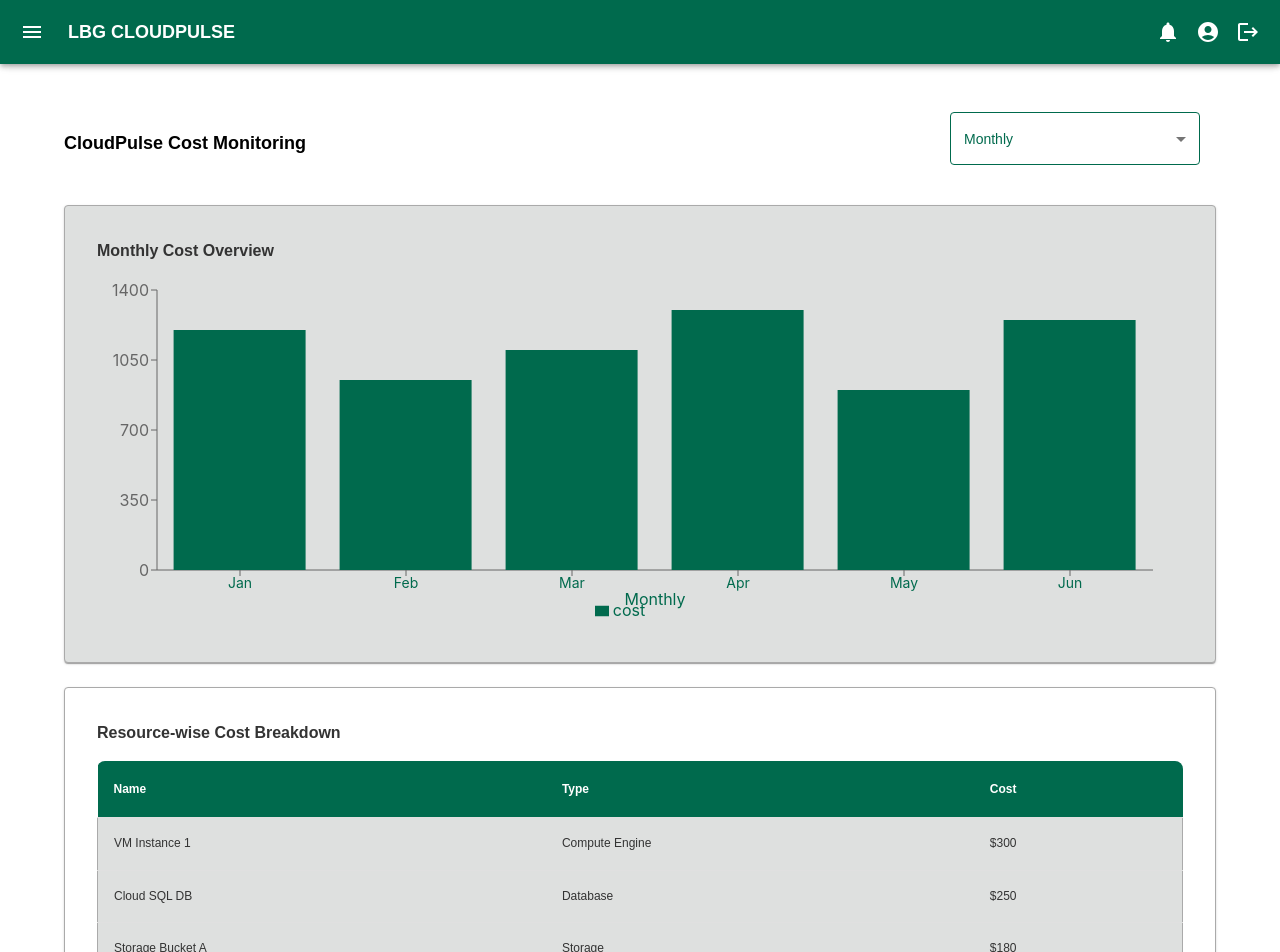
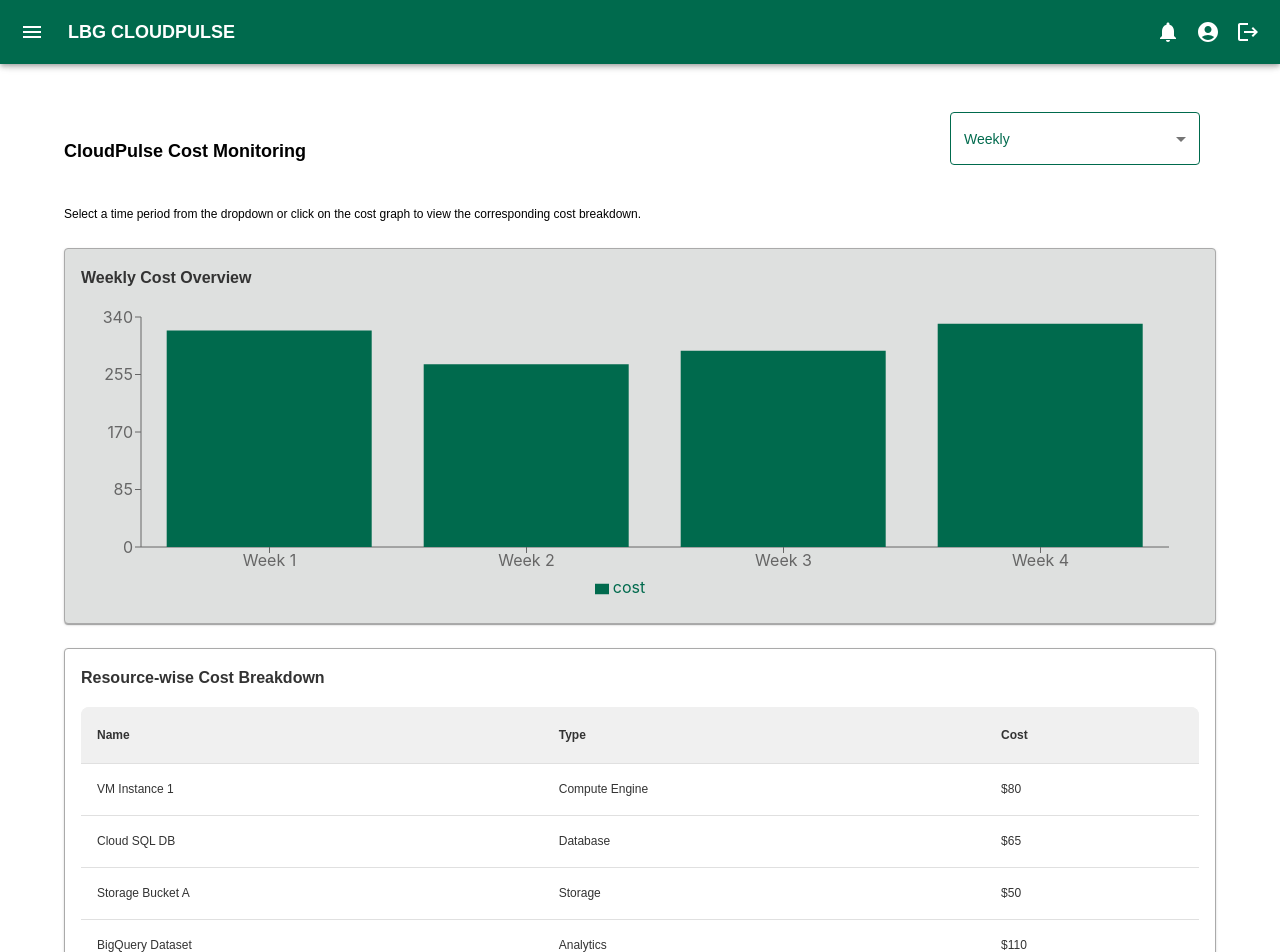
Before and after one commit to tarunnakka-web/cloudpulse-dashboard, a React (Create React App) app: page /cost in a window 1280 px wide. Shown: the top 952 px of the page. Built offline with nearby package versions, Linux system fonts and the light colour scheme; sample sign-in values are in the browser's storage.

Commit message:
cost page changed

```diff
--- a/src/components/Cost/Cost.js
+++ b/src/components/Cost/Cost.js
@@ -1,48 +1,81 @@
-import React from "react";
-import { Container, Typography, Paper, Table, TableHead, TableRow, TableCell, TableBody, FormControl, Select, MenuItem } from "@mui/material";
-import {BarChart, Bar, XAxis, YAxis, Tooltip, Legend, ResponsiveContainer } from "recharts";
-import {Box} from "@mui/material";
-// Mock data for monthly costs (Replace with API fetch in production)
+import React, { useState } from "react";
+import { Container, Typography, Paper, Table, TableHead, TableRow, TableCell, TableBody, MenuItem, Select, FormControl, InputLabel, Box } from "@mui/material";
+import { BarChart, Bar, XAxis, YAxis, Tooltip, Legend, ResponsiveContainer } from "recharts";
+
+// Updated Mock data for different time ranges
 const costData = {
   Weekly: [
-    { period: "Week 1", cost: 300 },
-    { period: "Week 2", cost: 250 },
-    { period: "Week 3", cost: 280 },
-    { period: "Week 4", cost: 270 },
+    { period: "Week 1", cost: 320 },
+    { period: "Week 2", cost: 270 },
+    { period: "Week 3", cost: 290 },
+    { period: "Week 4", cost: 330 },
   ],
   Monthly: [
-    { period: "Jan", cost: 1200 },
-    { period: "Feb", cost: 950 },
-    { period: "Mar", cost: 1100 },
-    { period: "Apr", cost: 1300 },
-    { period: "May", cost: 900 },
-    { period: "Jun", cost: 1250 },
+    { period: "Jan", cost: 1300 },
+    { period: "Feb", cost: 1000 },
+    { period: "Mar", cost: 1150 },
+    { period: "Apr", cost: 1350 },
+    { period: "May", cost: 950 },
+    { period: "Jun", cost: 1280 },
+    { period: "Jul", cost: 1400 },
+    { period: "Aug", cost: 1200 },
+    { period: "Sep", cost: 1100 },
+    { period: "Oct", cost: 1250 },
+    { period: "Nov", cost: 1300 },
+    { period: "Dec", cost: 1450 },
   ],
-  HalfYearly: [
-    { period: "H1 2023", cost: 7000 },
-    { period: "H2 2023", cost: 8200 },
+  Quarterly: [
+    { period: "Q1", cost: 3350 },
+    { period: "Q2", cost: 3550 },
+    { period: "Q3", cost: 3250 },
+    { period: "Q4", cost: 3700 },
+  ],
+  "Half Yearly": [
+    { period: "H1", cost: 6900 },
+    { period: "H2", cost: 7300 },
   ],
   Yearly: [
-    { period: "2022", cost: 15000 },
-    { period: "2023", cost: 18000 },
+    { period: "2023", cost: 14000 },
+    { period: "2024", cost: 15000 },
   ],
 };
 
-// Mock data for resource-specific costs
-const resourceCostData = [
-  { name: "VM Instance 1", type: "Compute Engine", cost: "$300" },
-  { name: "Cloud SQL DB", type: "Database", cost: "$250" },
-  { name: "Storage Bucket A", type: "Storage", cost: "$180" },
-  { name: "BigQuery Dataset", type: "Analytics", cost: "$400" },
-  { name: "Cloud Function X", type: "Serverless", cost: "$150" },
+const resourceNames = [
+  "VM Instance 1",
+  "Cloud SQL DB",
+  "Storage Bucket A",
+  "BigQuery Dataset",
+  "Cloud Function X",
 ];
 
+const resourceCostData = {
+  Weekly: [80, 65, 50, 110, 55],
+  Monthly: [320, 260, 190, 420, 160],
+  Quarterly: [950, 780, 560, 1250, 470],
+  "Half Yearly": [1900, 1600, 1120, 2500, 950],
+  Yearly: [3800, 3200, 2240, 5000, 1900],
+};
+
 const Cost = () => {
-  const [filter, setFilter] = React.useState("Monthly");
+  const [selectedPeriod, setSelectedPeriod] = useState("Weekly");
+  const [selectedGraphPeriod, setSelectedGraphPeriod] = useState(null);
+  const [filteredResourceCosts, setFilteredResourceCosts] = useState(resourceCostData[selectedPeriod]);
+
+  const handleBarClick = (data) => {
+    if (data && data.activePayload && data.activePayload.length > 0) {
+      setSelectedGraphPeriod(data.activePayload[0].payload.period);
+      setFilteredResourceCosts(resourceCostData[selectedPeriod]);
+    }
+  };
+
+  const totalCost = filteredResourceCosts.reduce((acc, cost) => acc + cost, 0);
+
   return (
     <Container sx={{ mt: 3 }}>
-      <Box display="flex" justifyContent="space-between" alignItems="center" mb={2}>
-      <Typography fontWeight={"bold"} variant="h5" sx={{ mb: 2 }}>CloudPulse Cost Monitoring</Typography>
+      <Box display="flex" justifyContent="space-between" alignItems="center" sx={{ mb: 2 }}>
+        <Typography fontWeight={"bold"} variant="h5">
+          CloudPulse Cost Monitoring
+        </Typography>
         <FormControl sx={{ mb: 3, minWidth: 250, padding:"0px",
           mx: 2,
           "& .MuiOutlinedInput-root": {
@@ -56,49 +89,66 @@ const Cost = () => {
             "&::placeholder": { color: "#006a4d", opacity: 1 }, // Placeholder color
           }
         }}>
-        <Select value={filter} onChange={(e) => setFilter(e.target.value)}>
-          <MenuItem value="Weekly">Weekly</MenuItem>
-          <MenuItem value="Monthly">Monthly</MenuItem>
-          <MenuItem value="HalfYearly">Half-Yearly</MenuItem>
-          <MenuItem value="Yearly">Yearly</MenuItem>
+
+          <Select
+            value={selectedPeriod}
+            onChange={(e) => {
+              setSelectedPeriod(e.target.value);
+              setSelectedGraphPeriod(null);
+              setFilteredResourceCosts(resourceCostData[e.target.value]);
+            }}
+          >
+            {Object.keys(costData).map((period) => (
+              <MenuItem key={period} value={period}>
+                {period}
+              </MenuItem>
+            ))}
           </Select>
         </FormControl>
       </Box>
-      {/* Monthly Cost Bar Chart */}
-      <Paper sx={{ p: 4, mb: 3, border:"1px solid #aaaaaa", backgroundColor:"#dee0df" }}>
-        <Typography variant="h6" sx={{ mb: 2 }} fontWeight={"bold"}>{filter} Cost Overview</Typography>
-        <ResponsiveContainer width="100%" height={350}>
-          <BarChart data={costData[filter]} margin={{ top: 10, right: 30, left: 0, bottom: 10 }}>
-            <XAxis dataKey="period"
-              tick={{ fontSize: 14, fill: "#006a4d" }}
-              label={{ value: filter, position: "insideBottom", dy: 10, fill: "#006a4d" }} />
+      <Typography variant="body2" sx={{ mb: 3 }}>
+        Select a time period from the dropdown or click on the cost graph to view the corresponding cost breakdown.
+      </Typography>
+
+      <Paper sx={{ p: 2, mb: 3, border: "1px solid #aaaaaa", backgroundColor: "#dee0df" }}>
+        <Typography variant="h6" sx={{ mb: 2 }} fontWeight={"bold"}>
+          {selectedPeriod} Cost Overview
+        </Typography>
+        <ResponsiveContainer width="100%" height={300}>
+          <BarChart data={costData[selectedPeriod]} margin={{ top: 10, right: 30, left: 0, bottom: 10 }} onClick={handleBarClick}>
+            <XAxis dataKey="period" />
             <YAxis />
             <Tooltip />
             <Legend />
-            <Bar  dataKey="cost" fill="#006a4d" />
+            <Bar dataKey="cost" fill="#006a4d" />
           </BarChart>
         </ResponsiveContainer>
       </Paper>
 
-      {/* Resource-Specific Cost Table */}
-      <Paper sx={{ p: 4, border:"1px solid #aaaaaa" }}>
-        <Typography variant="h6" sx={{ mb: 2 }} fontWeight={"bold"}>Resource-wise Cost Breakdown</Typography>
+      <Paper sx={{ p: 2, border: "1px solid #aaaaaa", mb: 3 }}>
+        <Typography variant="h6" sx={{ mb: 2 }} fontWeight={"bold"}>
+          {selectedGraphPeriod ? `${selectedGraphPeriod} Resource-wise Cost Breakdown` : "Resource-wise Cost Breakdown"}
+        </Typography>
         <Table>
           <TableHead>
-            <TableRow sx={{ backgroundColor: "#f4f4f4"}}>
-              <TableCell sx={{backgroundColor:"#006a4d", color:"white"}}><b>Name</b></TableCell>
-              <TableCell sx={{backgroundColor:"#006a4d", color:"white"}}><b>Type</b></TableCell>
-              <TableCell sx={{backgroundColor:"#006a4d", color:"white"}}><b>Cost</b></TableCell>
+            <TableRow sx={{ backgroundColor: "#f4f4f4" }}>
+              <TableCell><b>Name</b></TableCell>
+              <TableCell><b>Type</b></TableCell>
+              <TableCell><b>Cost</b></TableCell>
             </TableRow>
           </TableHead>
           <TableBody>
-            {resourceCostData.map((resource, index) => (
-              <TableRow key={index} sx={{border:"1px solid #aaaaaa", backgroundColor: "#dee0df"}}>
-                <TableCell>{resource.name}</TableCell>
-                <TableCell>{resource.type}</TableCell>
-                <TableCell>{resource.cost}</TableCell>
+            {resourceNames.map((name, index) => (
+              <TableRow key={index}>
+                <TableCell>{name}</TableCell>
+                <TableCell>{["Compute Engine", "Database", "Storage", "Analytics", "Serverless"][index]}</TableCell>
+                <TableCell>${filteredResourceCosts[index] || 0}</TableCell>
               </TableRow>
             ))}
+            <TableRow sx={{ backgroundColor: "#f4f4f4" }}>
+              <TableCell colSpan={2}><b>Total</b></TableCell>
+              <TableCell><b>${totalCost}</b></TableCell>
+            </TableRow>
           </TableBody>
         </Table>
       </Paper>
```
Lines whose indentation alone changed are shown as unchanged.
